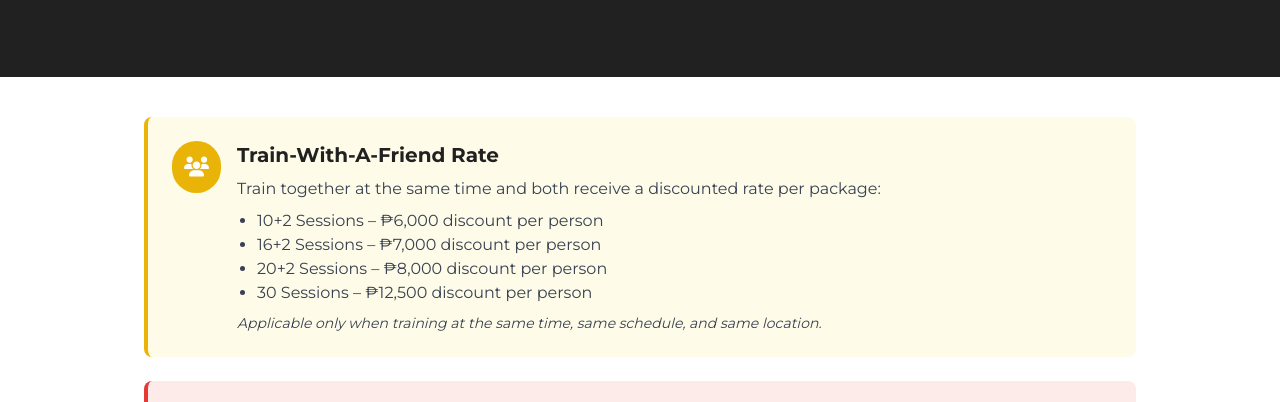
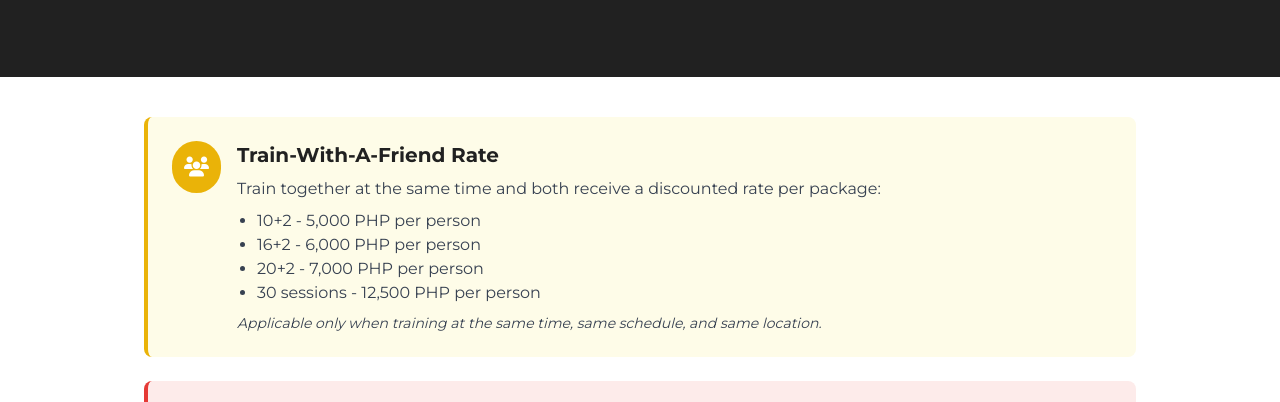
Before and after one commit to mustafahassan065/EPFITNESS, a website: page packages-personal-training.html in a window 1280 px wide. Shown: the part 343-745 px from the top of the page. Drawn offline with nearby package versions, Linux system fonts and the light colour scheme.

Commit message:
Update packages-personal-training.html

```diff
--- a/packages-personal-training.html
+++ b/packages-personal-training.html
@@ -147,10 +147,10 @@
     <h3 class="text-xl font-bold text-secondary mb-2">Train-With-A-Friend Rate</h3>
     <p class="text-gray-700 mb-2">Train together at the same time and both receive a discounted rate per package:</p>
     <ul class="text-gray-700 list-disc pl-5 mb-2">
-                            <li>10+2 Sessions – ₱6,000 discount per person</li>
-                            <li>16+2 Sessions – ₱7,000 discount per person</li>
-                            <li>20+2 Sessions – ₱8,000 discount per person</li>
-                            <li>30 Sessions – ₱12,500 discount per person</li>
+        <li>10+2 - 5,000 PHP per person</li>
+        <li>16+2 - 6,000 PHP per person</li>
+        <li>20+2 - 7,000 PHP per person</li>
+        <li>30 sessions - 12,500 PHP per person</li>
     </ul>
     <p class="text-gray-700 text-sm italic">Applicable only when training at the same time, same schedule, and same location.</p>
 </div>
```
Lines whose indentation alone changed are shown as unchanged.
